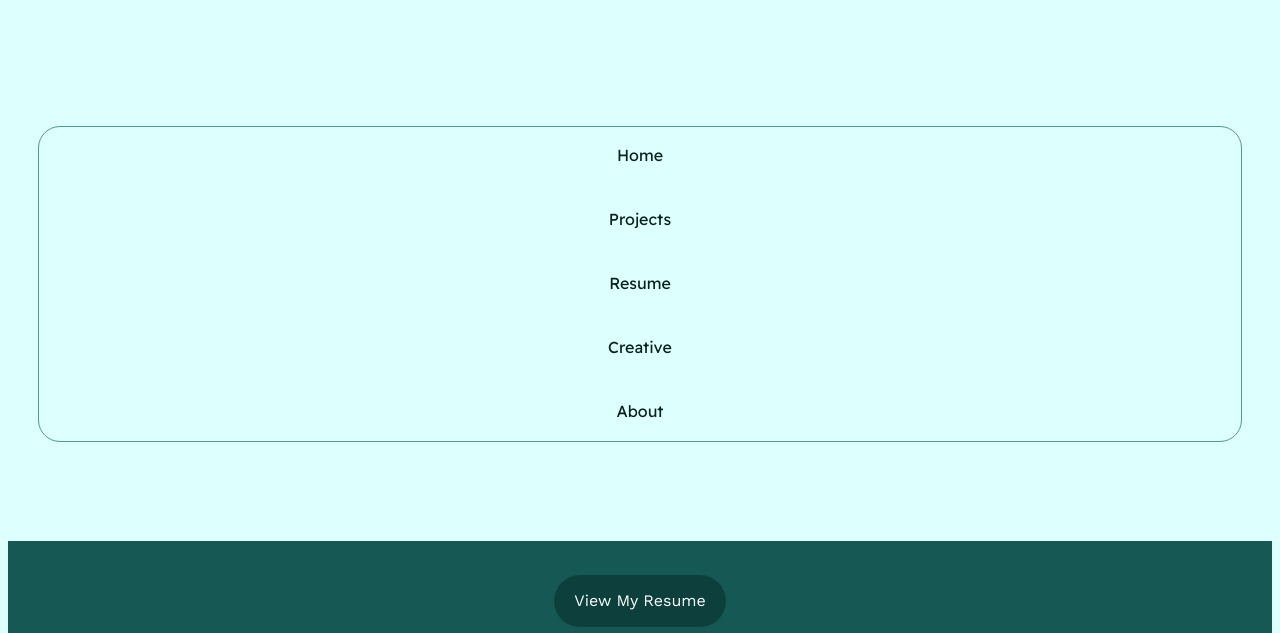
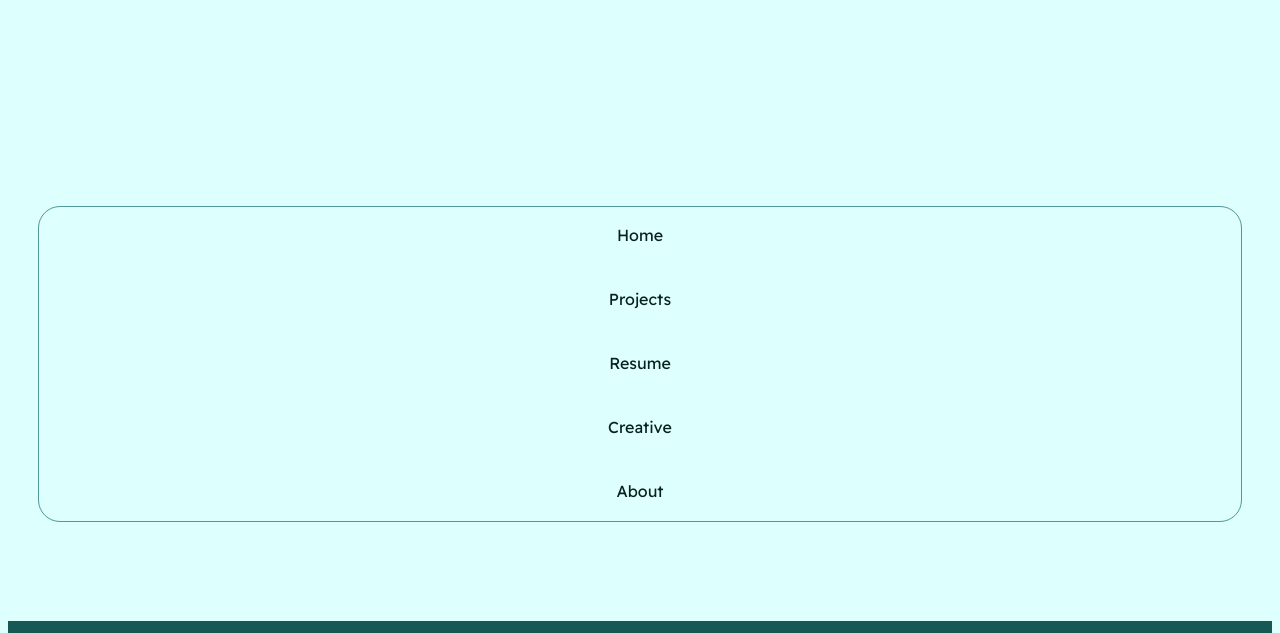
Before and after one commit to lucia-garzon/idm221-lg852, a plain HTML site: page about.html in a window 1280 px wide. Shown: the part 1680-2313 px from the top of the page. Drawn offline with Linux system fonts and the light colour scheme; files whose address does not match are found by name.

Commit message:
📝 Add space above nav element

```diff
--- a/css/screen.css
+++ b/css/screen.css
@@ -193,11 +193,8 @@ nav {
     display: inline;
     margin: 0 10px;
 }
-.nav-creative {
+nav {
     margin-top: 18rem;
-}
-.nav-resume, .nav-about {
-    margin-top: 13rem;
 }
 
 .burger-menu {
```
